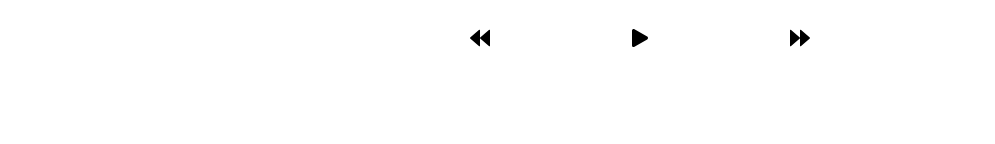
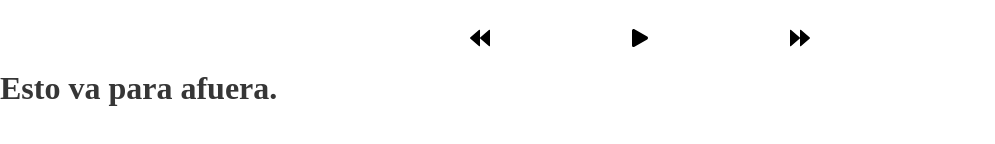
Before and after one commit to sospinai7/WebMusicPlayer, a React (Create React App) app: page / in a window 1280 px wide. Shown: the part 570-714 px from the top of the page, without its empty margins (0-995 px from the left). Built offline with nearby package versions, Linux system fonts and the light colour scheme.

Commit message:
SECOND COMMIT

```diff
--- a/src/App.js
+++ b/src/App.js
@@ -16,6 +16,7 @@ function App() {
     <div className="App">
       <Song currentSong={currentSong}/>
       <Player/>
+      <h1>Esto va para afuera.</h1>
     </div>
   );
 }
```
